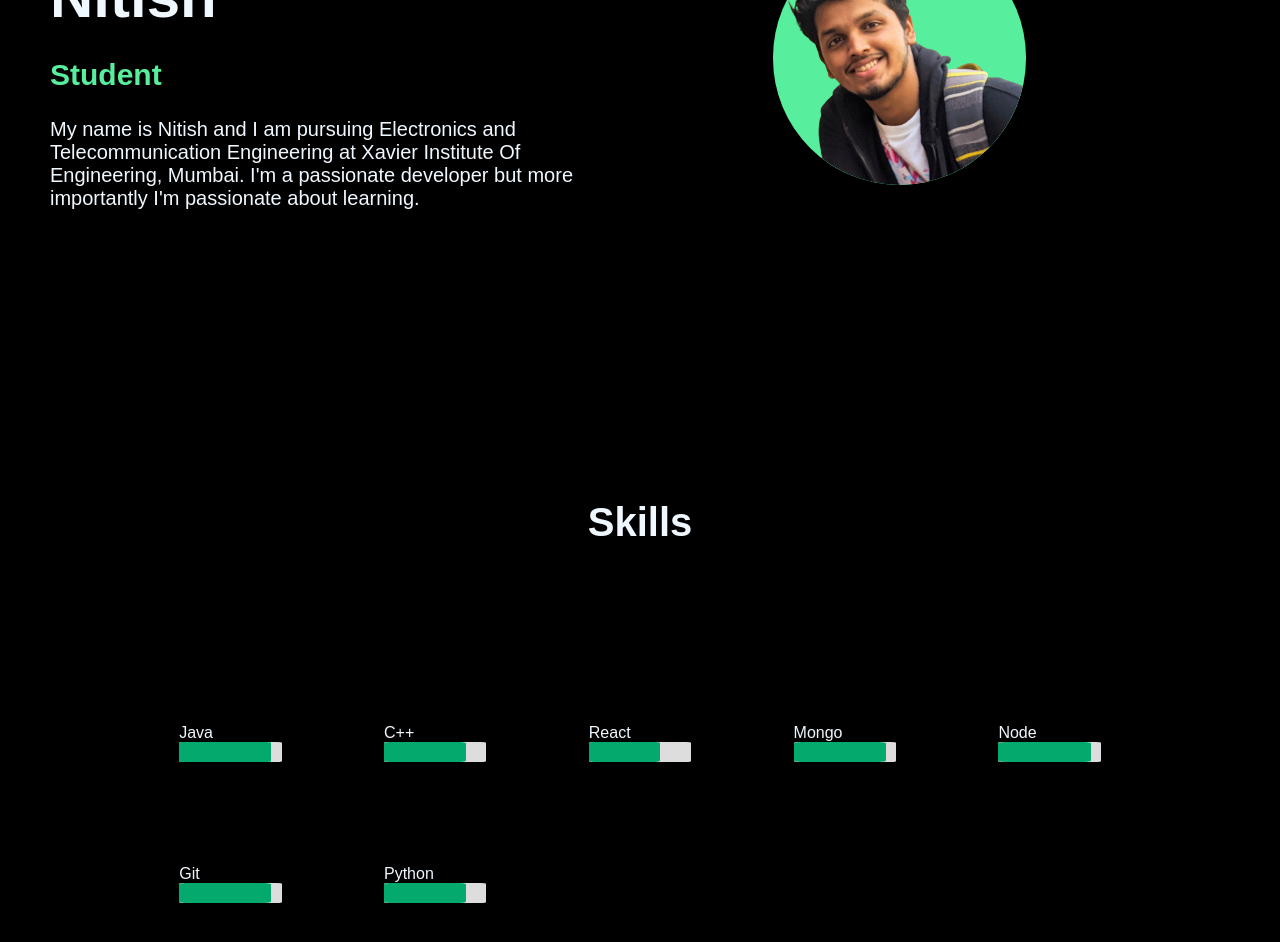
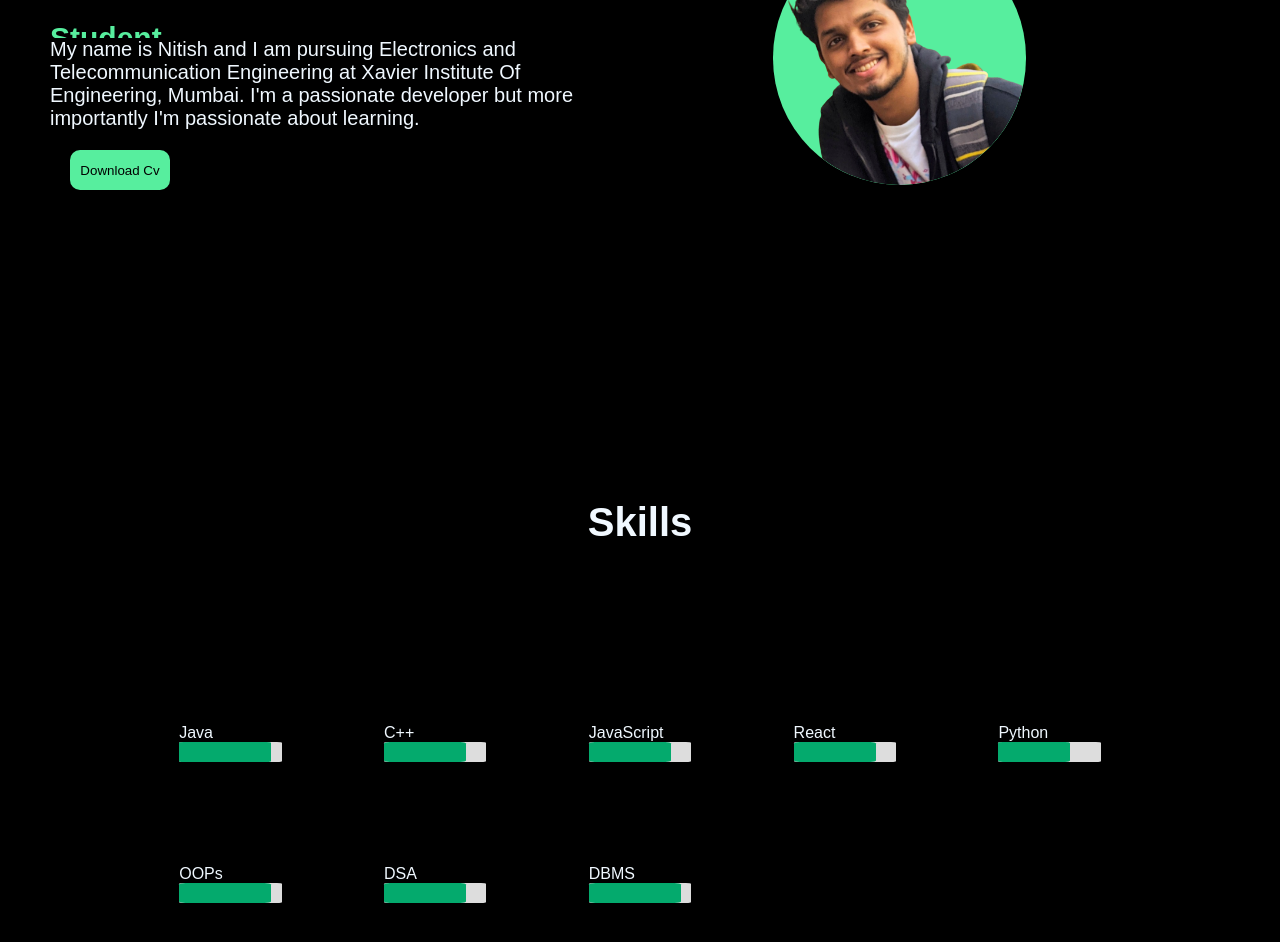
Before and after one commit to imnrb/Porto, a React (Create React App) app: page / in a window 1280 px wide. Shown: the part 340-1282 px from the top of the page. Built offline with nearby package versions, Linux system fonts and the light colour scheme.

Commit message:
Skills updated

```diff
--- a/src/components/Intro.js
+++ b/src/components/Intro.js
@@ -1,6 +1,8 @@
 import React from 'react'
 import "./IntroStyles.css"
 import me from "../assets/nitu-modified.png"
+import agent_file from '../assets/resumeniti.pdf';
+
 const Intro = () => {
     return (
         <div className="i">
@@ -17,6 +19,12 @@ const Intro = () => {
                     <p className="i-desc">
                         My name is Nitish and I am pursuing Electronics and Telecommunication Engineering at Xavier Institute Of Engineering, Mumbai. I'm a passionate developer but more importantly I'm passionate about learning.
                     </p>
+                    <div id="button_id">
+
+                    <button className='download_btn'>
+                        <a href={agent_file} download="nitish_resume" >Download Cv</a>
+                    </button>
+                    </div>
                 </div>
 
                 <div className='right'>
--- a/src/components/IntroStyles.css
+++ b/src/components/IntroStyles.css
@@ -42,6 +42,29 @@
 .i-title-wrapper{
     height: 100%;
     animation: move 6s ease-in-out infinite alternate;
+}
+.download_btn{
+    margin-top: 30px;
+    height: 40px;
+    padding: 10px;
+    width: 100px;
+    background-color: #57EE9E;
+    margin:20px;
+    transition: 0.5s ease;
+    border: none;
+    border-radius: 10px;
+
+}
+.download_btn a{
+    color: black;
+}
+#button_id :hover{
+
+    -webkit-transform: scale(1.1);
+    -ms-transform: scale(1.1);
+    transform: scale(1.1);
+    transition: 0.5s ease;
+
 }
 @keyframes move{
    50%{
--- a/src/components/Projects.js
+++ b/src/components/Projects.js
@@ -12,11 +12,11 @@ const Projects = () => {
         <ul>
           <div className='project-div' >
             <li>Real-Time Chat Application Using Socket IO</li>
-            <a href="https://github.com/imnrb/Chit-Chat" target={"_blank"}><li>Project Link</li></a>
+            <a href="https://github.com/imnrb/Mumblein" target={"_blank"}><li>Project Link</li></a>
           </div>
           <div className='project-div'>
             <li>Live Weather App using Nodejs</li>
-            <a href="https://github.com/imnrb/Chit-Chat" target={"_blank"}><li>Project Link</li></a>
+            <a href="https://github.com/imnrb/Weather" target={"_blank"}><li>Project Link</li></a>
           </div>
           <div className='project-div'>
             <li>Smart Irrigation System Using STM32 microcontroller</li>
--- a/src/components/Skills.js
+++ b/src/components/Skills.js
@@ -22,6 +22,12 @@ const Skills = () => {
               <div class="skills c"></div>
             </div>
           </li>
+          <li>
+            JavaScript
+            <div class="container">
+              <div class="skills Javascript"></div>
+            </div>
+          </li>
 
           <li>
             React
@@ -29,30 +35,30 @@ const Skills = () => {
               <div class="skills react"></div>
             </div>
           </li>
-
-          <li>
-            Mongo
-            <div class="container">
-              <div class="skills mongo"></div>
-            </div>
-          </li>
-
-          <li>
-            Node
-            <div class="container">
-              <div class="skills node"></div>
-            </div>
-          </li>
-          <li>
-            Git
-            <div class="container">
-              <div class="skills git"></div>
-            </div>
-          </li>
           <li>
             Python
             <div class="container">
               <div class="skills python"></div>
+            </div>
+          </li>
+
+
+          <li>
+            OOPs
+            <div class="container">
+              <div class="skills OOPs"></div>
+            </div>
+          </li>
+          <li>
+            DSA
+            <div class="container">
+              <div class="skills DSA"></div>
+            </div>
+          </li>
+          <li>
+            DBMS
+            <div class="container">
+              <div class="skills DBMS"></div>
             </div>
           </li>
         </ul>
--- a/src/components/SkillsStyles.css
+++ b/src/components/SkillsStyles.css
@@ -49,9 +49,9 @@ width: 100%;
 }
 .java {width: 90%; background-color: #04AA6D; border-radius: 5%;} /* Green */
 .c {width: 80%; background-color: #04AA6D; border-radius: 7%;} /* Green */
-.react {width: 70%; background-color: #04AA6D; border-radius: 7%;} /* Green */
-.node {width: 90%; background-color: #04AA6D; border-radius: 7%;} /* Green */
-.git {width: 90%; background-color: #04AA6D; border-radius: 7%;} /* Green */
-.node {width: 90%; background-color: #04AA6D; border-radius: 7%;} /* Green */
-.python {width: 80%; background-color: #04AA6D; border-radius: 7%;} /* Green */
-.mongo {width: 90%; background-color: #04AA6D; border-radius: 7%;} /* Green */
+.react {width: 80%; background-color: #04AA6D; border-radius: 7%;} /* Green */
+.OOPs {width: 90%; background-color: #04AA6D; border-radius: 7%;} /* Green */
+.DSA {width: 80%; background-color: #04AA6D; border-radius: 7%;} /* Green */
+.Javascript {width: 80%; background-color: #04AA6D; border-radius: 7%;} /* Green */
+.python {width: 70%; background-color: #04AA6D; border-radius: 7%;} /* Green */
+.DBMS {width: 90%; background-color: #04AA6D; border-radius: 7%;} /* Green */
```
Also changed, not shown: src/assets/Monogram-NB-Logo-Design-by-Greenlines-Studios.jpg (deleted), 1 other file (tests, documents, lock files or other folders).
